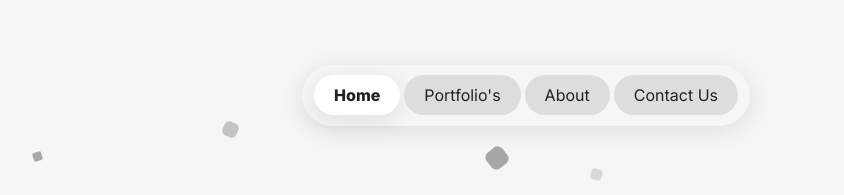
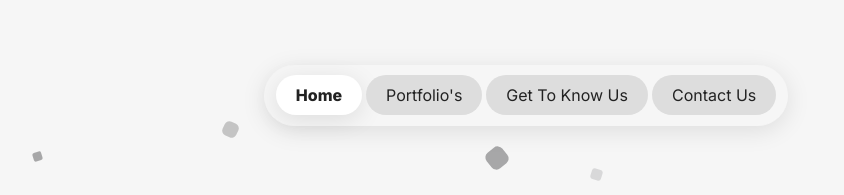
Before and after one commit to johannbuere/ITC-Website, a plain HTML site: page index-main/index.html in a window 1280 px wide. Shown: the top 195 px of the page, without its empty margins (114-958 px from the left). Drawn offline with nearby package versions, Linux system fonts and the light colour scheme.

Commit message:
allocated files into folders

```diff
--- a/index.html
+++ b/index-main/index.html
@@ -22,7 +22,7 @@
                     <ul class="tab-menu">
                         <li class="tab-btn active">Home</li>
                         <li class="tab-btn">Portfolio's</li>
-                        <li class="tab-btn">About</li>
+                        <li class="tab-btn">Get To Know Us</li>
                         <li class="tab-btn">Contact Us</li>
                     </ul>
                 </div>
@@ -82,7 +82,7 @@
                                                 <div class="h-space-8px"></div>
                                                 <p class="small-caps-subtitle light">•</p>
                                                 <div class="h-space-8px"></div>
-                                                <p class="small-caps-subtitle">2023</p>
+                                                <p class="small-caps-subtitle">2021-2023</p>
                                             </div>
                                             <div class="v-space small"></div>
                                             <p class="link-text">Simplicity meets eye-catching elegance</p>
@@ -157,7 +157,7 @@
 
                 <div class="tab">
                     <a class="portfolio-card"></a>
-                    <p>test tab 3</p>
+                    <p>Get To Know Us</p>
                 </div>
 
 
```
Also changed, not shown: assests/alex.jpg (deleted), index-main/script.js (renamed from script.js), index-main/styles.css (renamed from styles.css).
